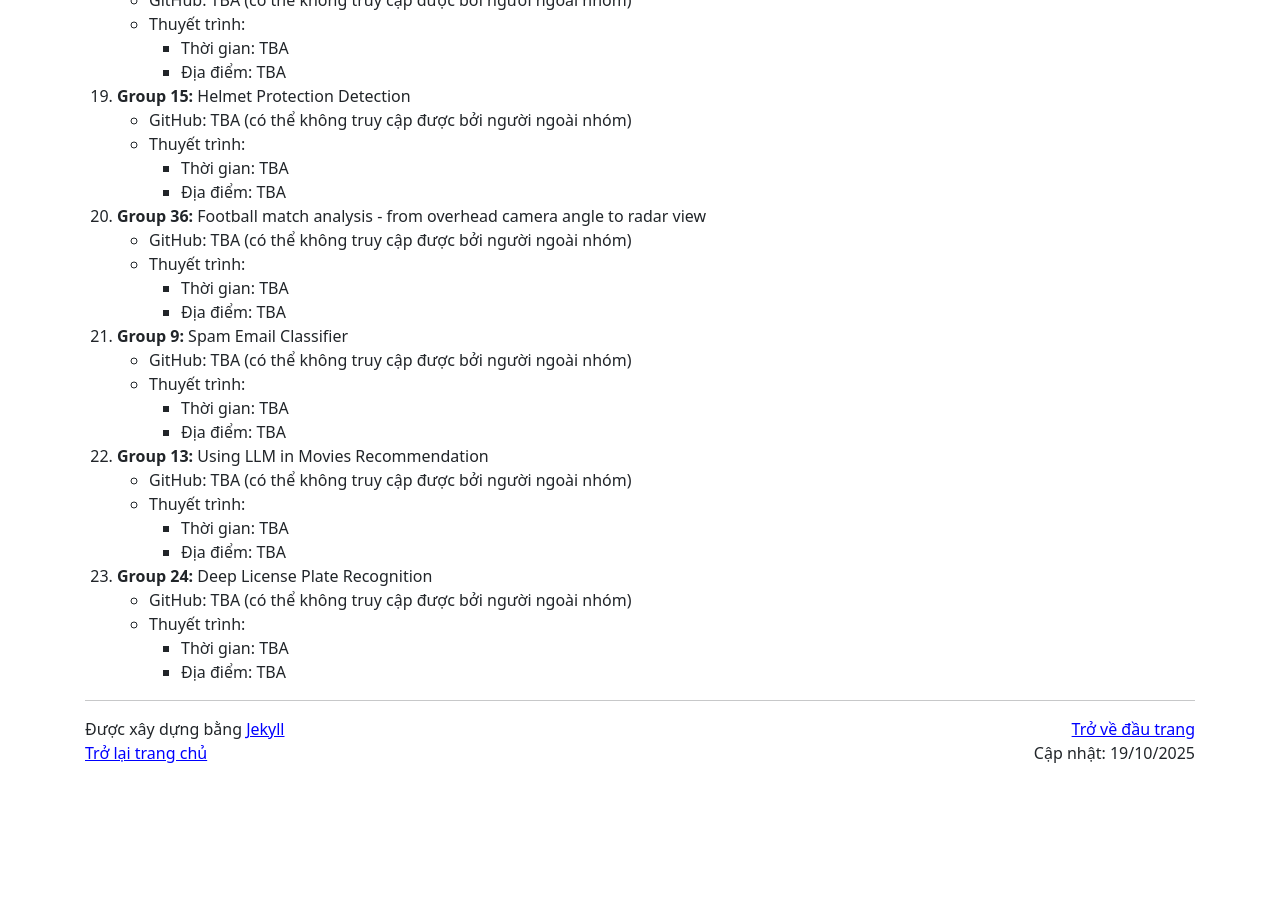
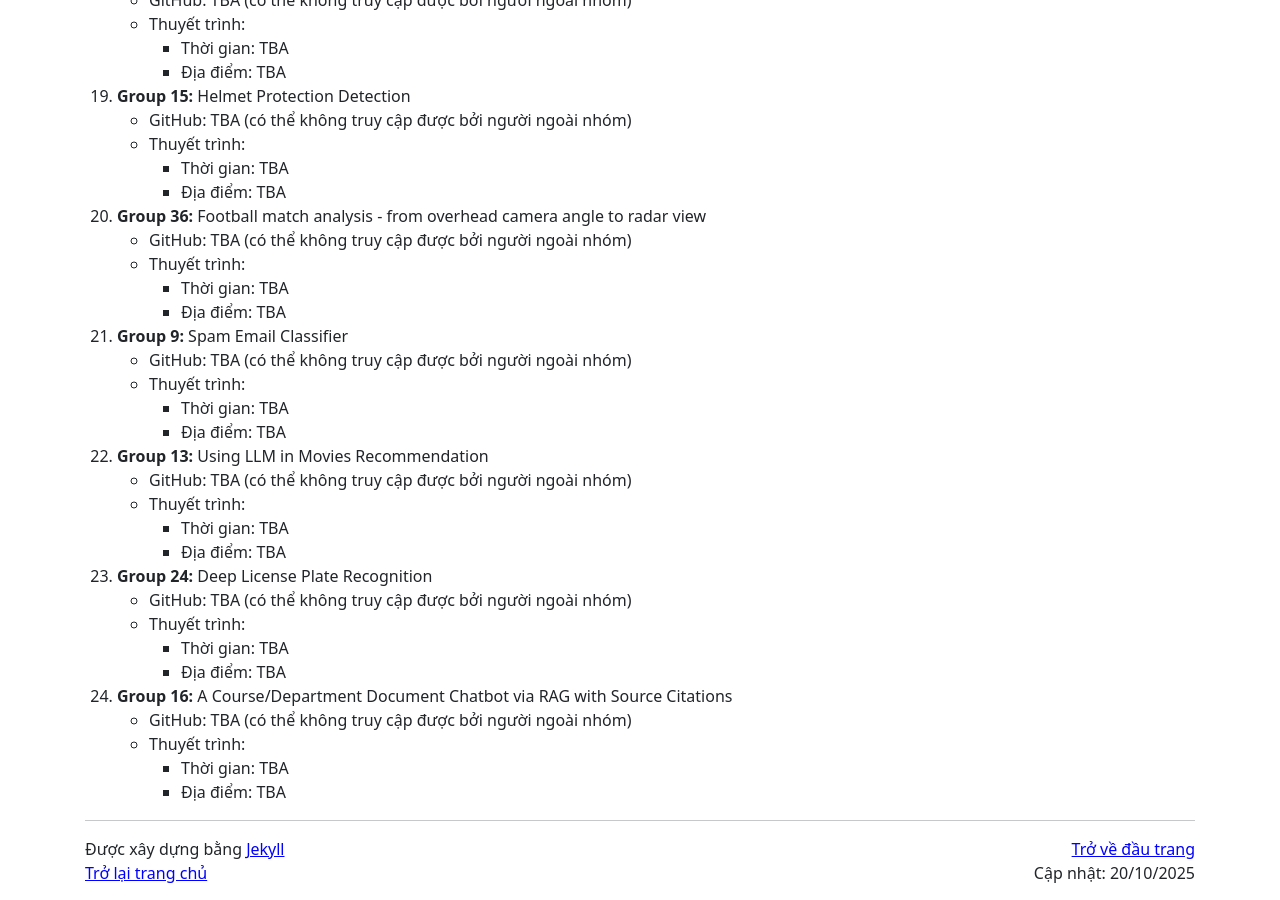
Before and after one commit to hoanganhduc/hoanganhduc.github.io, a Jekyll site: the page built from teaching/VNU-HUS/2025/winter/MAT3508/mini-projects.md, in a window 1280 px wide and 900 px high, scrolled down 2506 px. Built offline with Jekyll 4.4.1, drawn with Linux system fonts in a browser that asks for light colours; nearby versions of some CDN libraries; a style sheet for code colours, icons or effects is not loaded; before the commit the page ends 3286 px from its top, so only the background shows below that; some of the changed text lies outside the part shown.

Commit message:
Updated @ 2025-10-20  08:33:27 ICT

```diff
--- a/teaching/VNU-HUS/2025/winter/MAT3508/mini-projects.md
+++ b/teaching/VNU-HUS/2025/winter/MAT3508/mini-projects.md
@@ -1,7 +1,7 @@
 ---
 layout: default
 title: "VNU-HUS MAT3508 - Bài tập nhóm"
-last_modified_at: 2025-10-19
+last_modified_at: 2025-10-20
 lang: "vi"
 katex: true
 ---
@@ -135,3 +135,8 @@ Danh sách các chủ đề được đề xuất bởi sinh viên theo thứ t
     * Thuyết trình:
       * Thời gian: TBA
       * Địa điểm: TBA
+24. **Group 16:** A Course/Department Document Chatbot via RAG with Source Citations
+    * GitHub: TBA (có thể không truy cập được bởi người ngoài nhóm)
+    * Thuyết trình:
+      * Thời gian: TBA
+      * Địa điểm: TBA
```
Also changed, not shown: other parts of teaching/VNU-HUS/2025/winter/MAT3508/mini-projects.md (+1 -1 lines), 1 other file.
